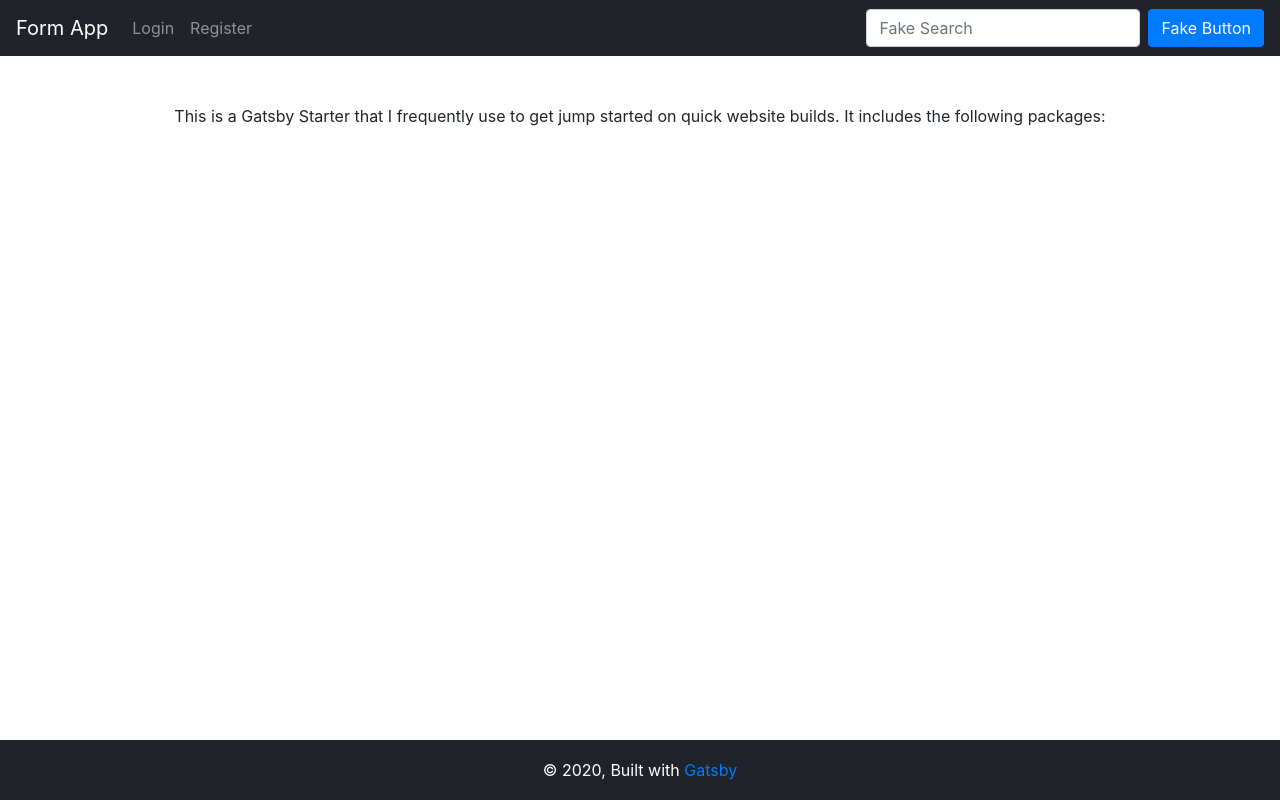
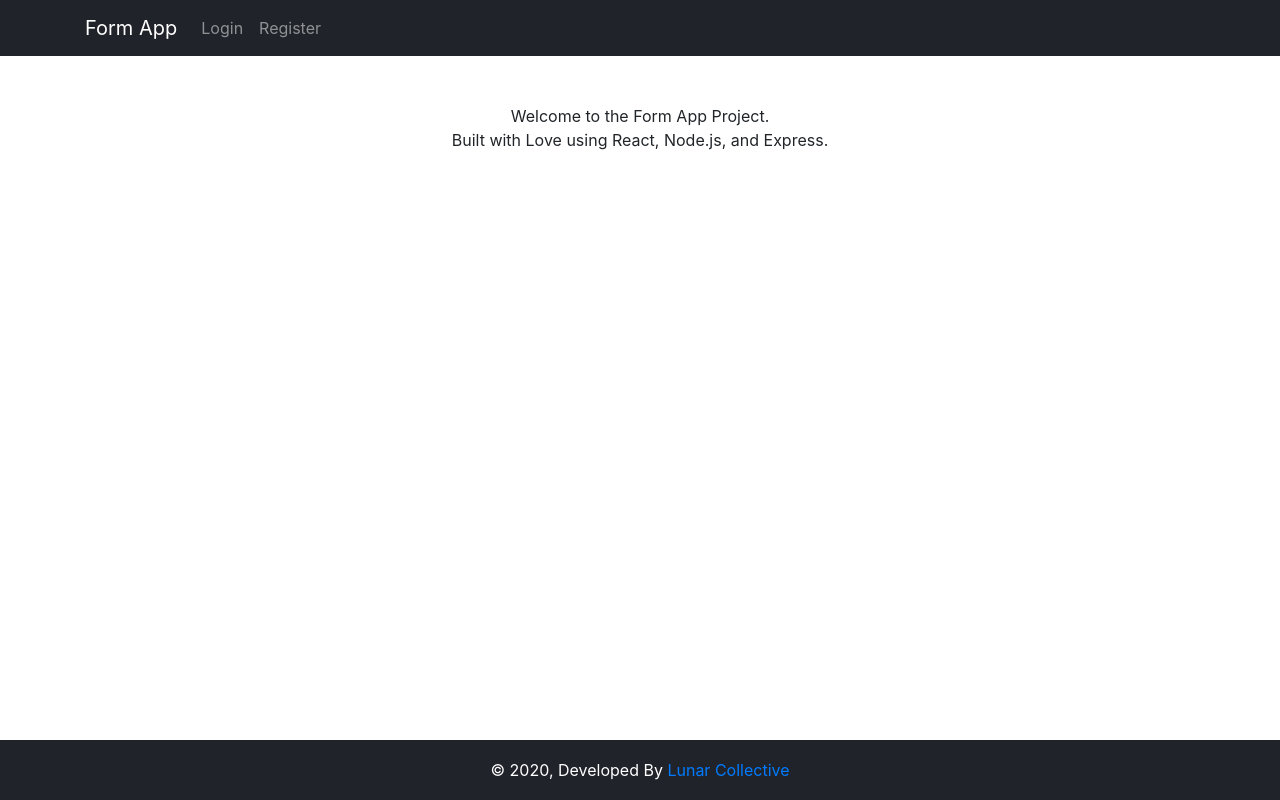
Before and after one commit to moonbaby-labs/gatsby-user-application-skeleton, a Gatsby site: page / in a window 1280 px wide. Built offline with nearby package versions, Linux system fonts and the light colour scheme; Gatsby itself is replaced by a stand-in of ours.

Commit message:
Cleaned up the UI.

```diff
--- a/package.json
+++ b/package.json
@@ -21,7 +21,8 @@
     "react-bootstrap": "^1.0.0-beta.8",
     "react-dom": "^16.8.6",
     "react-helmet": "^5.2.0",
-    "react-icons": "^3.6.1"
+    "react-icons": "^3.6.1",
+    "react-router-dom": "^5.0.1"
   },
   "devDependencies": {
     "gh-pages": "^2.0.1",
--- a/src/components/layout.js
+++ b/src/components/layout.js
@@ -41,9 +41,9 @@ const Layout = ({ children, pageInfo }) => (
             <Col className="footer-col">
               <footer>
                 <span>
-                  © {new Date().getFullYear()}, Built with
+                  © {new Date().getFullYear()}, Developed By
                   {` `}
-                  <a href="https://www.gatsbyjs.org">Gatsby</a>
+                  <a href="https://lunarcollective.io">Lunar Collective</a>
                 </span>
               </footer>
             </Col>
--- a/src/components/navBar.js
+++ b/src/components/navBar.js
@@ -1,20 +1,20 @@
 import React from "react"
 import { Link } from "gatsby"
 
-import { Navbar, Nav, Form, FormControl, Button } from "react-bootstrap"
+import { Navbar, Nav, Form, FormControl, Button, Container } from "react-bootstrap"
 
 const CustomNavbar = ({ pageInfo }) => {
   console.log(pageInfo)
   return (
     <>
       <Navbar variant="dark" expand="lg" id="site-navbar">
-        {/* <Container> */}
+        <Container>
         <Link to="/" className="link-no-style">
           <Navbar.Brand as="span">Form App</Navbar.Brand>
         </Link>
         <Navbar.Toggle aria-controls="basic-navbar-nav" />
         <Navbar.Collapse id="basic-navbar-nav">
-          <Nav className="mr-auto" activeKey={pageInfo && pageInfo.pageName}>
+          <Nav className="justify-content-end" activeKey={pageInfo && pageInfo.pageName}>
             <Link to="/login" className="link-no-style">
               <Nav.Link as="span" eventKey="login">
                 Login
@@ -26,20 +26,8 @@ const CustomNavbar = ({ pageInfo }) => {
               </Nav.Link>
             </Link>
           </Nav>
-          <Nav className="ml-auto">
-            <Form inline onSubmit={e => e.preventDefault()}>
-              <Form.Group>
-                <FormControl
-                  type="text"
-                  placeholder="Fake Search"
-                  className="mr-2"
-                />
-              </Form.Group>
-              <Button>Fake Button</Button>
-            </Form>
-          </Nav>
         </Navbar.Collapse>
-        {/* </Container> */}
+        </Container>
       </Navbar>
     </>
   )
--- a/src/pages/index.js
+++ b/src/pages/index.js
@@ -11,8 +11,8 @@ const IndexPage = () => (
       <Row>
         <Col>
           <p>
-            This is a Gatsby Starter that I frequently use to get jump started
-            on quick website builds. It includes the following packages:
+            Welcome to the Form App Project.<br/>
+            Built with Love using React, Node.js, and Express.
           </p>
         </Col>
       </Row>
--- /dev/null
+++ b/src/utils/history.js
@@ -0,0 +1,3 @@
+import { createBrowserHistory as history} from 'history';
+
+export default history();
```
Also changed, not shown: src/pages/login.js (+15 -1 lines), src/pages/register.js (+15 -1 lines), 1 other file.
